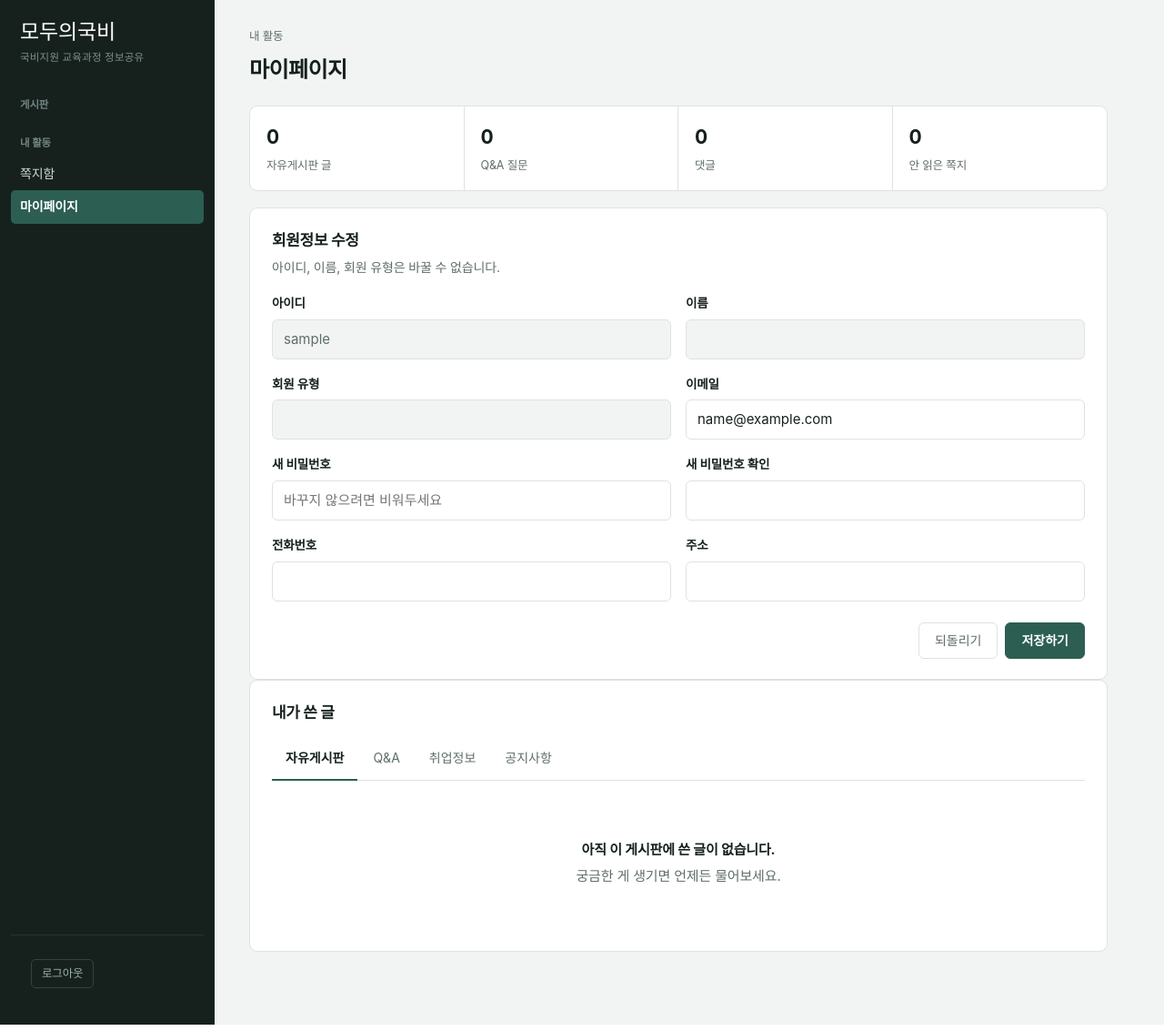
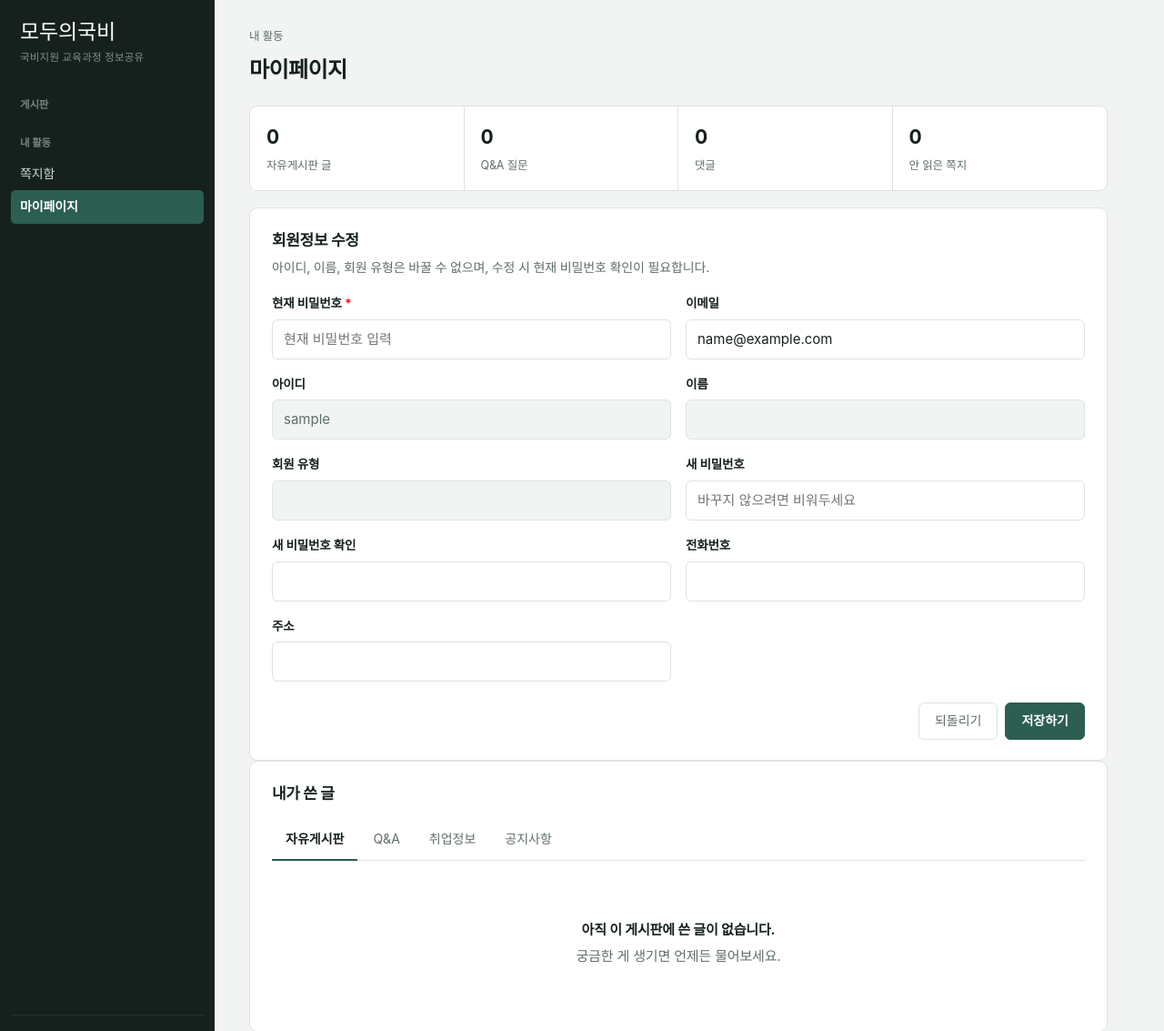
Before and after one commit to AXI260720TEAM3/axi_community, a Django app: page /mypage/ in a window 1280 px wide. Shown: the top 1133 px of the page at 91% size. Run offline with Django 5.2, Linux system fonts and the light colour scheme; the visitor is signed in with stand-in values (Sample User, id 1); data that the repository does not hold is empty; some web fonts are replaced.

Commit message:
회원정보수정 시 현재비밀번호 입력 필수로 설정

```diff
--- a/community/templates/mypage/index.html
+++ b/community/templates/mypage/index.html
@@ -25,14 +25,27 @@
 </div>
 
 <!-- 회원정보 수정 영역 -->
+<!-- 회원정보 수정 영역 -->
 <form method="post" action="{% url 'profile_edit' %}">
   {% csrf_token %}
   <div class="panel pad" style="margin-top:18px">
     <h2>회원정보 수정</h2>
-    <p class="lede">아이디, 이름, 회원 유형은 바꿀 수 없습니다.</p>
+    <p class="lede">아이디, 이름, 회원 유형은 바꿀 수 없으며, 수정 시 현재 비밀번호 확인이 필요합니다.</p>
 
-    <!-- 1행: 아이디 / 이름 -->
+    <!-- 1행: 현재 비밀번호 / 이메일 -->
     <div class="two" style="margin-top:18px">
+      <div class="field">
+        <label for="current-pw">현재 비밀번호 <span style="color: red;">*</span></label>
+        <input class="control" id="current-pw" type="password" name="current_password" placeholder="현재 비밀번호 입력" required>
+      </div>
+      <div class="field">
+        <label for="my-mail">이메일</label>
+        <input class="control" id="my-mail" type="email" name="email" value="{{ user.email }}" required>
+      </div>
+    </div>
+
+    <!-- 2행: 아이디 / 이름 -->
+    <div class="two">
       <div class="field">
         <label for="my-id">아이디</label>
         <input class="control readonly" id="my-id" value="{{ user.username }}" readonly>
@@ -43,40 +56,37 @@
       </div>
     </div>
 
-    <!-- 2행: 회원 유형 / 이메일 -->
+    <!-- 3행: 회원 유형 / 새 비밀번호 -->
     <div class="two">
       <div class="field">
         <label for="my-type">회원 유형</label>
         <input class="control readonly" id="my-type" value="{{ user.user_type.type_name }}" readonly>
       </div>
       <div class="field">
-        <label for="my-mail">이메일</label>
-        <input class="control" id="my-mail" type="email" name="email" value="{{ user.email }}" required>
+        <label for="my-pw">새 비밀번호</label>
+        <input class="control" id="my-pw" type="password" name="new_password" placeholder="바꾸지 않으려면 비워두세요">
       </div>
     </div>
 
-    <!-- 3행: 새 비밀번호 / 새 비밀번호 확인 -->
+    <!-- 4행: 새 비밀번호 확인 / 전화번호 -->
     <div class="two">
-      <div class="field">
-        <label for="my-pw">새 비밀번호</label>
-        <input class="control" id="my-pw" type="password" name="new_password" placeholder="바꾸지 않으려면 비워두세요">
-      </div>
       <div class="field">
         <label for="my-pw2">새 비밀번호 확인</label>
         <input class="control" id="my-pw2" type="password" name="new_password_confirm">
       </div>
-    </div>
-
-    <!-- 4행: 전화번호 / 주소 -->
-    <div class="two">
       <div class="field">
         <label for="my-phone">전화번호</label>
         <input class="control" id="my-phone" type="text" name="phone" value="{{ user.phone|default:'' }}">
       </div>
+    </div>
+
+    <!-- 5행: 주소 -->
+    <div class="two">
       <div class="field">
         <label for="my-addr">주소</label>
         <input class="control" id="my-addr" type="text" name="address" value="{{ user.address|default:'' }}">
       </div>
+      <div class="field"></div> <!-- 우측 여백 정렬용 -->
     </div>
 
     <div class="formfoot">
--- a/community/views/mypage.py
+++ b/community/views/mypage.py
@@ -35,11 +35,17 @@ def profile_edit(request):
     if request.method == 'POST':
         user = request.user
 
+        current_password = request.POST.get('current_password')
         email = request.POST.get('email')
         phone = request.POST.get('phone')
         address = request.POST.get('address')
         new_password = request.POST.get('new_password')
         new_password_confirm = request.POST.get('new_password_confirm')
+
+        # 0. 필수: 현재 비밀번호 검증
+        if not current_password or not user.check_password(current_password):
+            messages.error(request, "현재 비밀번호가 일치하지 않습니다.")
+            return redirect('mypage')
 
         # 1. 기본 회원정보 업데이트 (이메일, 전화번호, 주소)
         if email:
@@ -83,9 +89,6 @@ def my_posts_ajax(request):
   """내가 쓴 글 탭 클릭 시 AJAX 요청을 처리하는 뷰"""
   board_name = request.GET.get('board_name', '자유게시판')
 
-  # 1. 로그인한 사용자(request.user)가 쓴 글 중
-  # 2. 선택한 게시판 이름과 일치하고
-  # 3. 삭제되지 않은(is_deleted=False) 글만 조회
   posts = (
       Post.objects.filter(
           writer=request.user, board__board_name=board_name, is_deleted=False
@@ -95,6 +98,4 @@ def my_posts_ajax(request):
   )
 
   context = {'posts': posts}
-
-  # 아래 2번에서 만들 조각 템플릿으로 렌더링
   return render(request, 'account/partials/my_post_list.html', context)
--- a/sql/seed.sql
+++ b/sql/seed.sql
@@ -49,8 +49,8 @@ INSERT INTO `board_permission` (`board_id`, `type_id`, `permission_type`) VALUES
 	(4, 4, '일반');   --              직원
 
 -- ---------- 회원
--- 비밀번호는 모두 test1234 를 SHA-256 으로 해시한 값입니다.
--- 실제 서비스라면 계정마다 다른 소금값을 섞어야 합니다. 테스트용이라 단순화했습니다.
+-- 비밀번호는 모두 test1234 를 SHA-256 으로 해시한 값입니다.  SHA2()는 MariaDB(또는 MySQL) DBMS에 내장되어 있는 SQL 함수
+-- 실제 서비스라면 계정마다 다른 소금값을 섞어야 합니다. 테스트용이라 단순화했습니다. *소금값: 암호화할 때 덧붙이는 랜덤한 고유 문자열
 INSERT INTO `member`
 	(`member_id`, `login_id`, `member_name`, `email`, `password`, `phone`, `address`, `joined_at`, `type_id`,
 	 `last_login`, `is_active`, `is_staff`, `is_superuser`) VALUES
```
